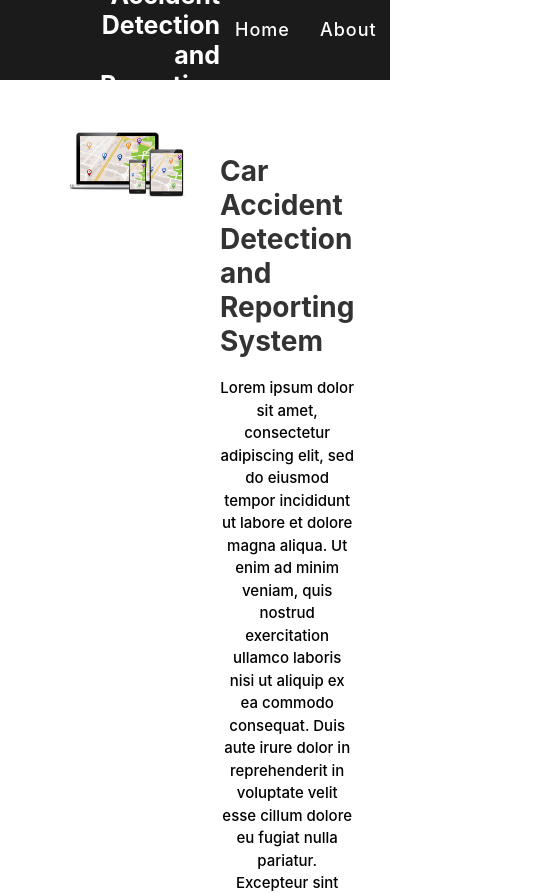
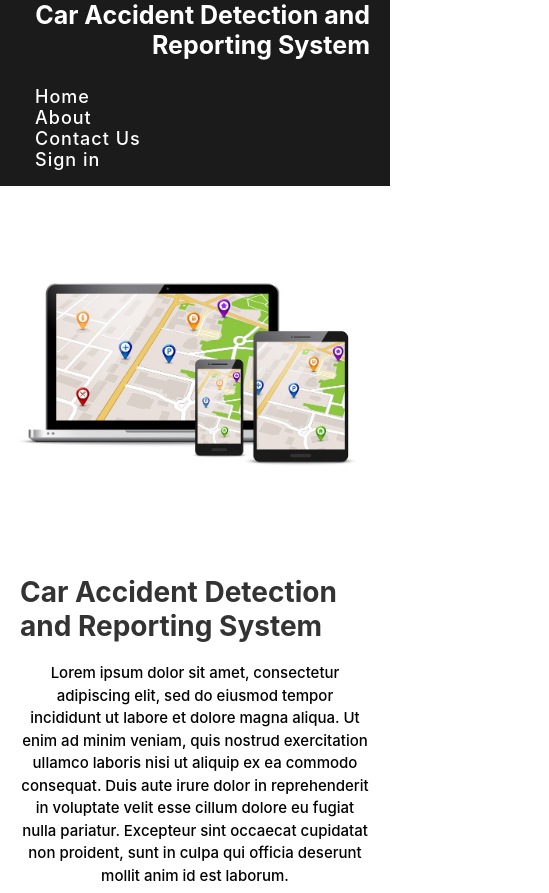
Before and after one commit to yash-surya/CADARS, a React (Create React App) app: page / in a window 390 px wide. Shown: the top 893 px of the page, 549 px wide, since content can reach past the window. Built offline with nearby package versions, Linux system fonts and the light colour scheme.

Commit message:
Update App.css

```diff
--- a/src/App.css
+++ b/src/App.css
@@ -1,3 +1,4 @@
+/* Global Styles */
 .App {
   text-align: center;
   padding: 0;
@@ -26,88 +27,81 @@
     transform: rotate(360deg);
   }
 }
-.nav{
-   justify-content: space-between ;
+
+.nav {
+  justify-content: space-between;
   height: 80px;
   text-align: right;
   display: flex;
   align-items: center;
-   padding: 0px 50px 0px 100px;
-   background:#1b1b1b;
+  padding: 0 50px 0 100px;
+  background: #1b1b1b;
 }
-.nav ul{
+
+.nav ul {
   display: flex;
   list-style: none;
+}
 
-}
-.nav ul li{
+.nav ul li {
   margin: 0 5px;
   display: inline-block;
   color: #1b1b1b;
+}
 
-}
 .logo span {
-
   font-size: 25px;
   font-weight: bold;
   color: white;
+}
 
-
-}
-.nav ul li a{
+.nav ul li a {
   font-size: 18px;
   font-weight: 500;
   letter-spacing: 1px;
   text-decoration: none;
-  color:#fff;
+  color: #fff;
   padding: 8px 10px;
   border-radius: 5px;
   transition: 0.5s ease-in-out;
+}
 
+.nav ul li a:hover {
+  color: #1b1b1b;
+  background: #fff;
 }
-.nav ul li a:hover{
-  color: #1b1b1b;
-  background:#fff;
-}
-.logo img{
- position:relative;
+
+.logo img {
+  position: relative;
   width: 100%;
 }
-/* App.css or your-component-styles.css */
-/* App.css or your-component-styles.css */
 
 .content-container {
   display: flex;
+  flex-direction: column;
   margin-top: 20px;
-
 }
 
 .image-container {
   flex: 1;
-  margin-right: 20px;
-
+  margin: 20px 0;
 }
 
 .image-container img {
-  width: 220%;
-  margin: 19%;
+  width: 100%;
   height: auto;
   border-radius: 15px;
-  margin-left: 60px;
-
 }
 
 .content {
   flex: 2;
   padding: 20px;
   margin: 4%;
-  margin-left: 30%;
 }
 
-/* Add more styles as needed */
 h1 {
   color: #000000;
-  font-weight:bold;
+  font-weight: bold;
   font-size: 28px;
 }
 
@@ -117,13 +111,11 @@ p {
   font-weight: 500;
 }
 
-.button{
-
+.button {
   background-color: #18a8dc;
   padding: 10px 10px;
   text-decoration: none;
   display: inline-block;
-
 }
 
 .button:hover {
@@ -158,9 +150,9 @@ ul {
 li {
   margin-bottom: 8px;
 }
+
 /* TableStyles.css */
 /* DataFetcher.css */
-
 .map {
   width: 100%;
   height: 500px; /* You can adjust the height as needed */
@@ -168,29 +160,23 @@ li {
   margin-top: 120px;
 }
 
-/* Optional: Add some styles for a better appearance */
 .dataFetcherContainer {
   display: flex;
+  flex-direction: column;
   justify-content: space-between;
 }
 
-.tableContainer {
+.tableContainer, .mapContainer {
   flex: 1;
   padding: 15px;
   margin: 20px;
-}
-
-.mapContainer {
-  flex: 1;
-  padding: 20px;
-  margin-right: 25px;
 }
 
 table {
   width: 100%;
   border-radius: 3px;
   color: black;
-  border-color:black ;
+  border-color: black;
   margin-top: 20px;
 }
 
@@ -206,7 +192,7 @@ th {
 
 button {
   padding: 8px;
-  margin-left: 0px;
+  margin-left: 0;
   cursor: pointer;
   background-color: #4caf50;
   color: white;
@@ -217,8 +203,6 @@ button {
 button:hover {
   background-color: #45a049;
 }
-
-/* DataFetcher.css (or your preferred CSS file) */
 
 .logoutButtonContainer {
   position: absolute;
@@ -239,18 +223,13 @@ button:hover {
 .logoutButton:hover {
   background-color: #555;
 }
-/*about.js css*/
-/* about.css */
 
-
-
+/* about.js css */
 .aboutcontainer {
-
   display: flex;
   flex-direction: column;
   align-items: center;
-    padding: 1px
-
+  padding: 1px;
 }
 
 hr {
@@ -263,17 +242,16 @@ h3 {
 
 .contact-items {
   display: flex;
+  flex-direction: column;
+  align-items: center;
   margin: 30px auto;
-    align-items: center;
 }
 
-.customer-care,
-.write-us,
-.sales-market {
+.customer-care, .write-us, .sales-market {
   display: flex;
   flex-direction: column;
   align-items: center;
-    width: 28%;
+  width: 80%;
   margin: 30px auto;
   padding: 35px 2px;
   border-radius: 10px;
@@ -302,12 +280,10 @@ h3 {
 p {
   font-size: 15px;
   line-height: 1.5;
-  color: #000000; /* Adjust the color as needed */
-  text-align: center; /* Adjust the text alignment as needed */
-  margin-top: 10px; /* Adjust the top margin as needed */
-  margin-bottom: 10px;
+  color: #000000;
+  text-align: center;
+  margin: 10px 0;
 }
-
 
 button:hover {
   color: gray;
@@ -341,3 +317,55 @@ a {
   color: blue;
   text-shadow: 0 0 2px rgba(76, 62, 158, 0.637);
 }
+
+/* Responsive Styles */
+@media (max-width: 768px) {
+  .nav {
+    flex-direction: column;
+    align-items: flex-start;
+    padding: 0 20px;
+    height: auto;
+  }
+
+  .nav ul {
+    flex-direction: column;
+    width: 100%;
+  }
+
+  .nav ul li {
+    width: 100%;
+    text-align: left;
+  }
+
+  .logo {
+    margin-bottom: 10px;
+  }
+
+  .content-container {
+    flex-direction: column;
+  }
+
+  .content {
+    margin: 0;
+    padding: 20px;
+  }
+
+  .image-container img {
+    width: 100%;
+    margin: 0;
+  }
+
+  .about-container, .dataFetcherContainer, .tableContainer, .mapContainer {
+    width: 100%;
+    margin: 0;
+    padding: 10px;
+  }
+
+  .customer-care, .write-us, .sales-market {
+    width: 100%;
+  }
+
+  .contact-items {
+    flex-direction: column;
+  }
+}
```
Lines whose indentation alone changed are shown as unchanged.
